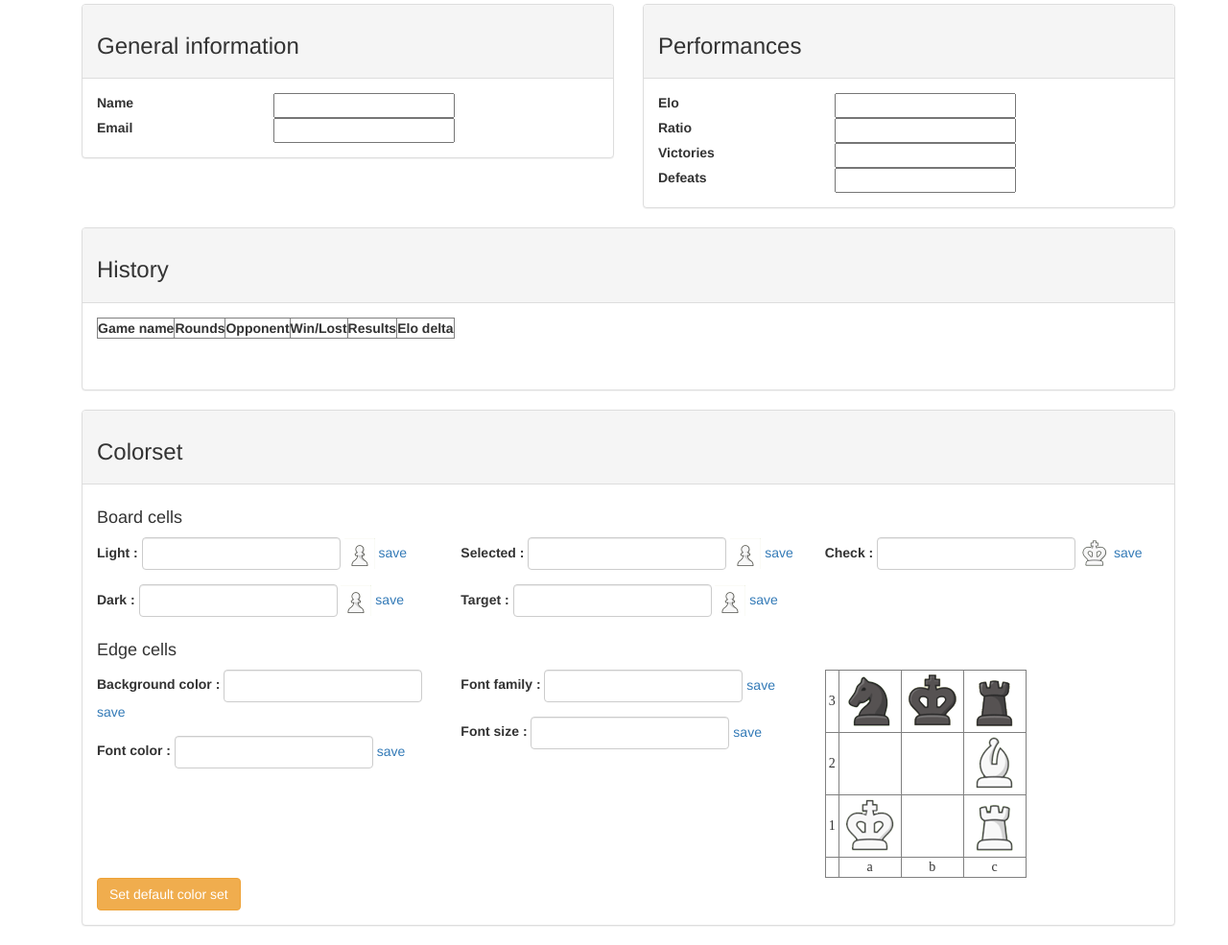
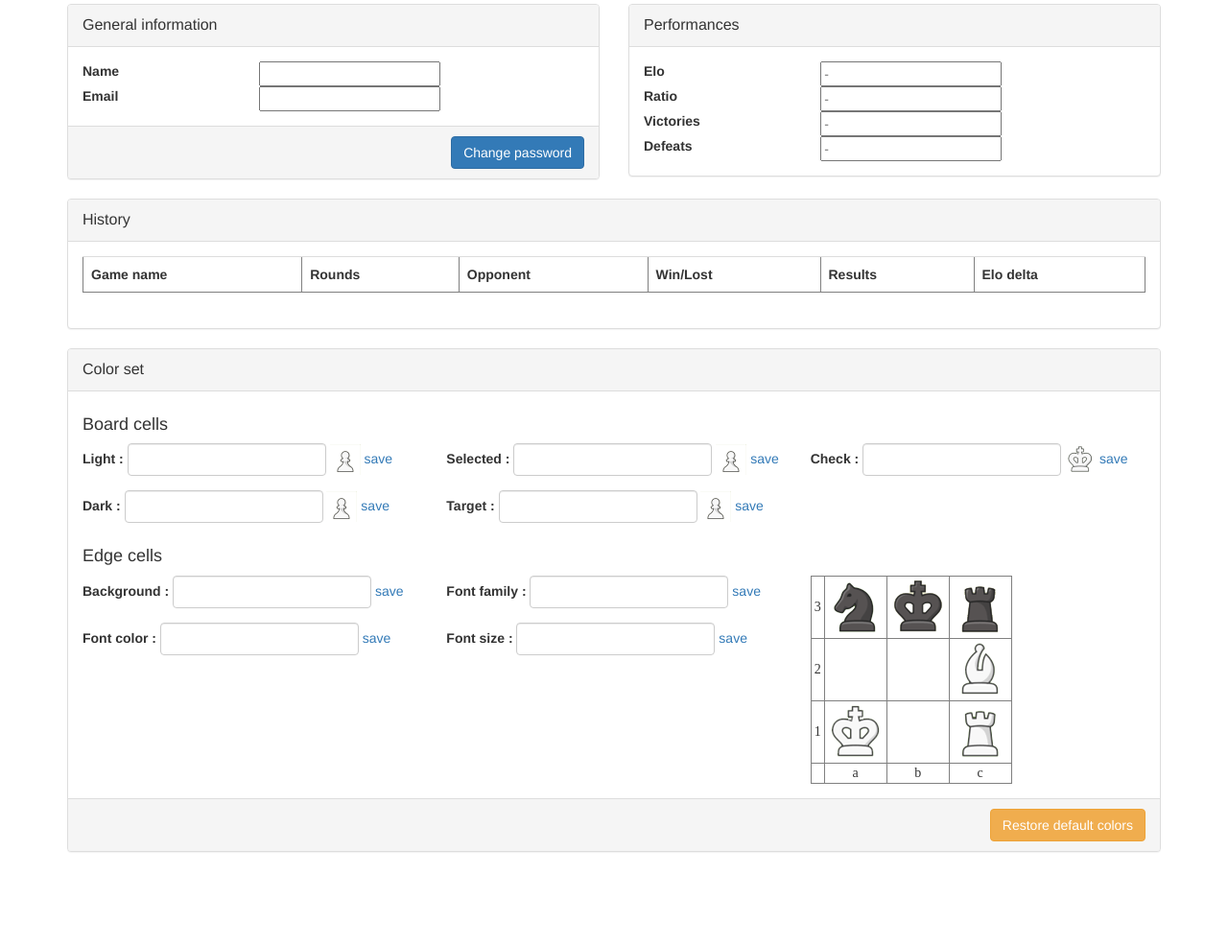
Before and after one commit to rlichiere/django-chess, a Django app: template chess_engine/templates/chess_engine/profile.html in a window 1280 px wide. Shown: the part 51-1036 px from the top of the page at 96% size. After the commit the page ends 939 px from the top, so only its background shows below. Run offline with Django 3.2, Linux system fonts and the light colour scheme; the template is opened without the code that fills it, so the values that code supplies are empty; parts of the project's set-up code (start-up, migrations or seed data) failed here and were passed over; some libraries are stand-ins or nearby versions.

Commit message:
# feature user profile  * ui improvements

```diff
--- a/chess_engine/templates/chess_engine/base.html
+++ b/chess_engine/templates/chess_engine/base.html
@@ -32,6 +32,9 @@
         .cell-neutral .cell-text {
             color: darkgrey;
         }
+        .align-right {
+            text-align: right;
+        }
     </style>
     <script>
         function toggle_panel(div_to_toggle) {
@@ -50,7 +53,7 @@
             onDocumentReadyCallbacks[onDocumentReadyCallbacks.length] = functionName;
         }
     </script>
-    <div class="container">
+    <div class="container-fluid">
         <nav class="navbar navbar-default navbar-inverse navbar-fixed-top">
             <div class="container-fluid">
                 <div class="navbar-header">
--- a/chess_engine/templates/chess_engine/profile.html
+++ b/chess_engine/templates/chess_engine/profile.html
@@ -18,9 +18,9 @@
 <div class="container">
     <div class="row">
         <div class="col-lg-6">
-            <div class="login-panel panel panel-default">
+            <div class="panel panel-default">
                 <div class="panel-heading">
-                    <div class="panel-title"><h3>General information</h3></div>
+                    <div class="panel-title">General information</div>
                 </div>
                 <div class="panel-body">
                     <div class="row">
@@ -41,9 +41,6 @@
                     </div>
                     {% if context.target_user == request.user %}
                     <div class="row">
-                        <div class="col-lg-4">
-                            <a class="btn btn-primary" data-toggle="modal" data-target="#UpdatePasswordModal" data-keyboard="false" href="{% url "update-password" pk=context.target_user.id %}">Change password</a>
-                        </div>
                         <div id="UpdatePasswordModal" class="modal fade" role="dialog">
                             <div class="modal-dialog">
                                 <div class="modal-content">
@@ -53,12 +50,15 @@
                     </div>
                     {% endif %}
                 </div>
+                <div class="panel-footer align-right">
+                    <a class="btn btn-primary" data-toggle="modal" data-target="#UpdatePasswordModal" data-keyboard="false" href="{% url "update-password" pk=context.target_user.id %}">Change password</a>
+                </div>
             </div>
         </div>
         <div class="col-lg-6">
-            <div class="login-panel panel panel-default">
+            <div class="panel panel-default">
                 <div class="panel-heading">
-                    <div class="panel-title"><h3>Performances</h3></div>
+                    <div class="panel-title">Performances</div>
                 </div>
                 <div class="panel-body">
                     <div class="row">
@@ -66,7 +66,7 @@
                             <label>Elo</label>
                         </div>
                         <div class="col-lg-4">
-                            <input type="text" class="text-muted" title="Elo" value="{{ context.target_user.username }}" readonly="readonly">
+                            <input type="text" class="text-muted" title="Elo" value="-" readonly="readonly">
                         </div>
                     </div>
                     <div class="row">
@@ -74,7 +74,7 @@
                             <label>Ratio</label>
                         </div>
                         <div class="col-lg-4">
-                            <input type="text" class="text-muted" title="Ratio" value="{{ context.target_user.email }}" readonly="readonly">
+                            <input type="text" class="text-muted" title="Ratio" value="-" readonly="readonly">
                         </div>
                     </div>
                     <div class="row">
@@ -82,7 +82,7 @@
                             <label>Victories</label>
                         </div>
                         <div class="col-lg-4">
-                            <input type="text" class="text-muted" title="Number of victories" value="{{ context.target_user.email }}" readonly="readonly">
+                            <input type="text" class="text-muted" title="Number of victories" value="-" readonly="readonly">
                         </div>
                     </div>
                     <div class="row">
@@ -90,7 +90,7 @@
                             <label>Defeats</label>
                         </div>
                         <div class="col-lg-4">
-                            <input type="text" class="text-muted" title="Number of defeats" value="{{ context.target_user.email }}" readonly="readonly">
+                            <input type="text" class="text-muted" title="Number of defeats" value="-" readonly="readonly">
                         </div>
                     </div>
                 </div>
@@ -99,13 +99,13 @@
     </div>
     <div class="row">
         <div class="col-lg-12">
-            <div class="login-panel panel panel-default">
+            <div class="panel panel-default">
                 <div class="panel-heading">
-                    <div class="panel-title"><h3>History</h3></div>
+                    <div class="panel-title">History</div>
                 </div>
                 <div class="panel-body">
                     <div style="overflow-y:auto; min-height: 60px; max-height: 400px;">
-                        <table border="1">
+                        <table border="1" class="table">
                             <tr>
                                 <th>Game name</th>
                                 <th>Rounds</th>
@@ -157,9 +157,9 @@
     </div>
     <div class="row">
         <div class="col-lg-12">
-        <div class="login-panel panel panel-default">
+        <div class="panel panel-default">
                 <div class="panel-heading">
-                    <div class="panel-title"><h3>Colorset</h3></div>
+                    <div class="panel-title">Color set</div>
                 </div>
                 <div class="panel-body">
                     <form class="form">
@@ -206,7 +206,7 @@
                         <div class="row">
                             <div class="col-lg-4">
                                 <div class="form-group form-inline">
-                                    <label for="board_edge_cells_background_color">Background color :</label>
+                                    <label for="board_edge_cells_background_color">Background :</label>
                                     <input type="text" class="form-control" id="board_edge_cells_background_color" title="Edge cell background color" value="{{ context.color_set.board_edge_cells_background_color }}" maxlength="6">
                                     <a href="#" onclick="update_colorset('board_edge_cells_background_color');">save</a>
                                 </div>
@@ -268,11 +268,11 @@
                             </div>
                         </div>
                         <div class="row">
-                            <div class="col-lg-12">
-                                <a href="/profile/{{ request.user.id }}/chess/reset/color_set" class="btn btn-warning">Set default color set</a>
-                            </div>
                         </div>
                     </form>
+                </div>
+                <div class="panel-footer align-right">
+                    <a href="/profile/{{ request.user.id }}/chess/reset/color_set" class="btn btn-warning">Restore default colors</a>
                 </div>
             </div>
         </div>
```
Also changed, not shown: chess_engine/templates/chess_engine/home.html (+36 -19 lines), chess_engine/templates/chess_engine/lobby_list_games.html (+14 -6 lines), chess_engine/templates/chess_engine/update_password.html (+11 -12 lines).
